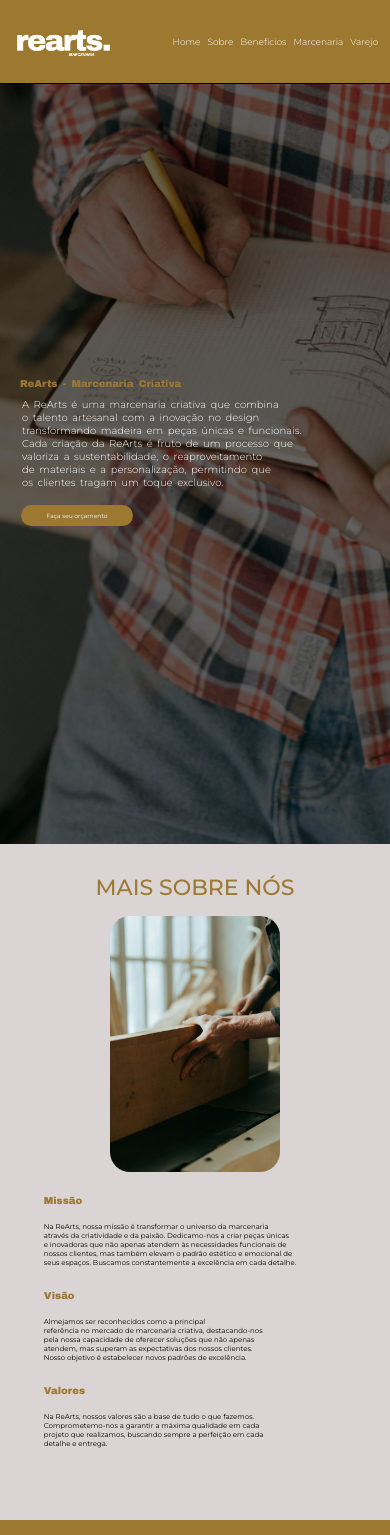
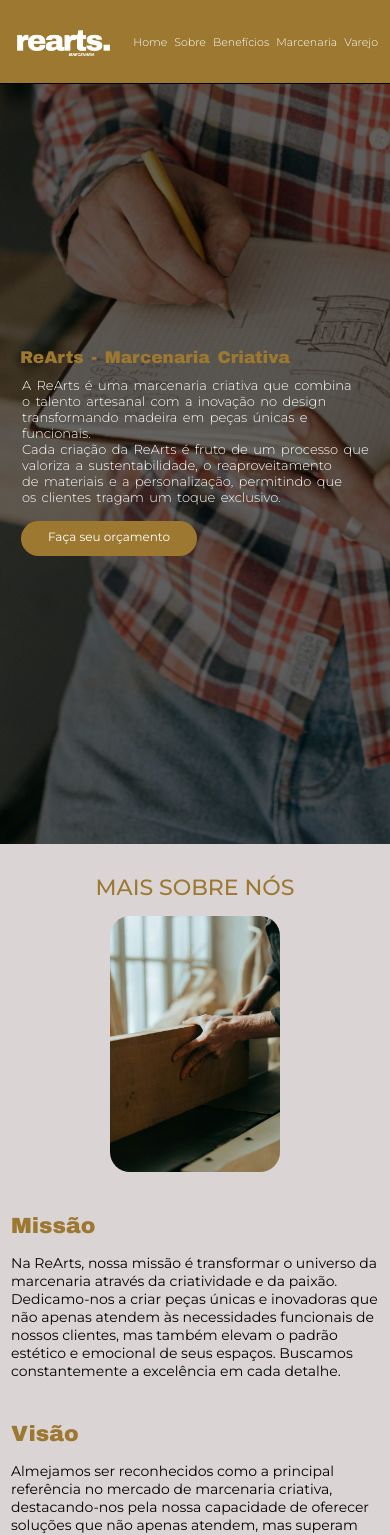
Before and after one commit to barretodev1/ReArts, a React (Vite) app: page / in a window 390 px wide. Shown: the top 1535 px of the page. Built offline with nearby package versions, Linux system fonts and the light colour scheme.

Commit message:
Commit final

```diff
--- a/src/Pages/Inicial/index.jsx
+++ b/src/Pages/Inicial/index.jsx
@@ -124,14 +124,14 @@
               <div className="meus-p-h2">
                 <p>Missão</p>
                 <h2>
-                  Na ReArts, nossa missão é transformar o universo da marcenaria
-                  <br /> através da criatividade e da paixão. Dedicamo-nos a criar
+                  Na ReArts, nossa missão é transformar o universo da <br />marcenaria
+                   através da criatividade e da paixão.<br /> Dedicamo-nos a criar
                   peças únicas
-                  <br /> e inovadoras que não apenas atendem às necessidades
+                 e inovadoras que<br /> não apenas atendem às necessidades
                   funcionais de
-                  <br /> nossos clientes, mas também elevam o padrão estético e
+                  <br /> nossos clientes, mas também elevam o padrão<br />  estético e
                   emocional de
-                  <br /> seus espaços. Buscamos constantemente a excelência em
+                  seus espaços. Buscamos<br />  constantemente a excelência em
                   cada detalhe.
                 </h2>
               </div>
@@ -140,22 +140,21 @@
                 <p>Visão</p>
                 <h2>
                   Almejamos ser reconhecidos como a principal <br />
-                  referência no mercado de marcenaria criativa, destacando-nos
-                  <br /> pela nossa capacidade de oferecer soluções que não apenas
-                  <br />
-                  atendem, mas superam as expectativas dos nossos clientes.
-                  <br /> Nosso objetivo é estabelecer novos padrões de excelência.
+                  referência no mercado de marcenaria criativa,<br /> destacando-nos
+                 pela nossa capacidade de oferecer<br /> soluções que não apenas
+                  atendem, mas superam<br /> as expectativas dos nossos clientes.
+                  Nosso objetivo<br />  é estabelecer novos padrões de excelência.
                 </h2>
               </div>
 
               <div className="meus-p-h2">
                 <p>Valores</p>
                 <h2>
-                  Na ReArts, nossos valores são a base de tudo o que fazemos.
-                  <br /> Comprometemo-nos a garantir a máxima qualidade em cada
-                  <br /> projeto que realizamos, buscando sempre a perfeição em
+                  Na ReArts, nossos valores são a base de tudo o que<br /> fazemos.
+                  Comprometemo-nos a garantir a máxima<br /> qualidade em cada
+                  projeto que realizamos, buscando<br /> sempre a perfeição em
                   cada
-                  <br /> detalhe e entrega.
+                  detalhe e entrega.
                 </h2>
               </div>
             </div>
--- a/src/Pages/Inicial/media-iphoneX.css
+++ b/src/Pages/Inicial/media-iphoneX.css
@@ -50,7 +50,7 @@
 
                 a {
                 display: flex;
-                font-size: 9px;
+                font-size: 11px;
                 font-family: "Montserrat", sans-serif;
                 font-weight: 300;
                 font-style: normal;
@@ -108,7 +108,7 @@
         font-family: "Archivo Black", sans-serif;
         font-weight: 400;
         font-style: normal;
-        font-size: 10px;
+        font-size: 17px;
         margin-bottom: 0.6rem;
         margin-left: -20px;
       }
@@ -120,7 +120,7 @@
         margin-right: 10px;
         flex-direction: column;
         color: rgb(255, 255, 255);
-        font-size: 7px;
+        font-size: 10px;
         word-spacing: 2px;
 
         h1 {
@@ -130,7 +130,7 @@
         font-optical-sizing: auto;
         font-weight: 300;
         font-style: normal;
-        font-size: 10px;
+        font-size: 13px;
         }
       }
 
@@ -139,8 +139,8 @@
         align-items: center;
         margin-left: -19px;
         justify-content: center;
-        width: 7rem;
-        height: 1.3rem;
+        width: 11rem;
+        height: 2.2rem;
         padding: 10px;
         border: none;
         border-radius: 50px;
@@ -149,6 +149,8 @@
         transition: 0.3s;
 
         a  {
+
+          margin-top: -0.2rem;
             display: flex;
             align-items: center;
             justify-content: center;
@@ -157,7 +159,7 @@
           font-style: normal;
           outline: none;
           text-decoration: none;
-          font-size: 6px;
+          font-size: 12px;
           padding: 10px;
           color: white;
         }
@@ -224,8 +226,8 @@
       .meus-p-h2 {
         display: flex;
         width: 150%;
-        margin-left: -57px;
-        margin-top: -9px;
+        margin-left: -29px;
+        margin-top: -px;
 
         p {
           margin-right: -35px;
@@ -235,7 +237,7 @@
           font-weight: 400;
           font-style: normal;
           display: flex;
-          font-size: 10px;
+          font-size: 22px;
         }
 
         h2 {
@@ -244,7 +246,7 @@
           font-optical-sizing: auto;
           font-weight: 400;
           display: flex;
-          font-size: 7px;
+          font-size: 14px;
         }
       }
 
```
